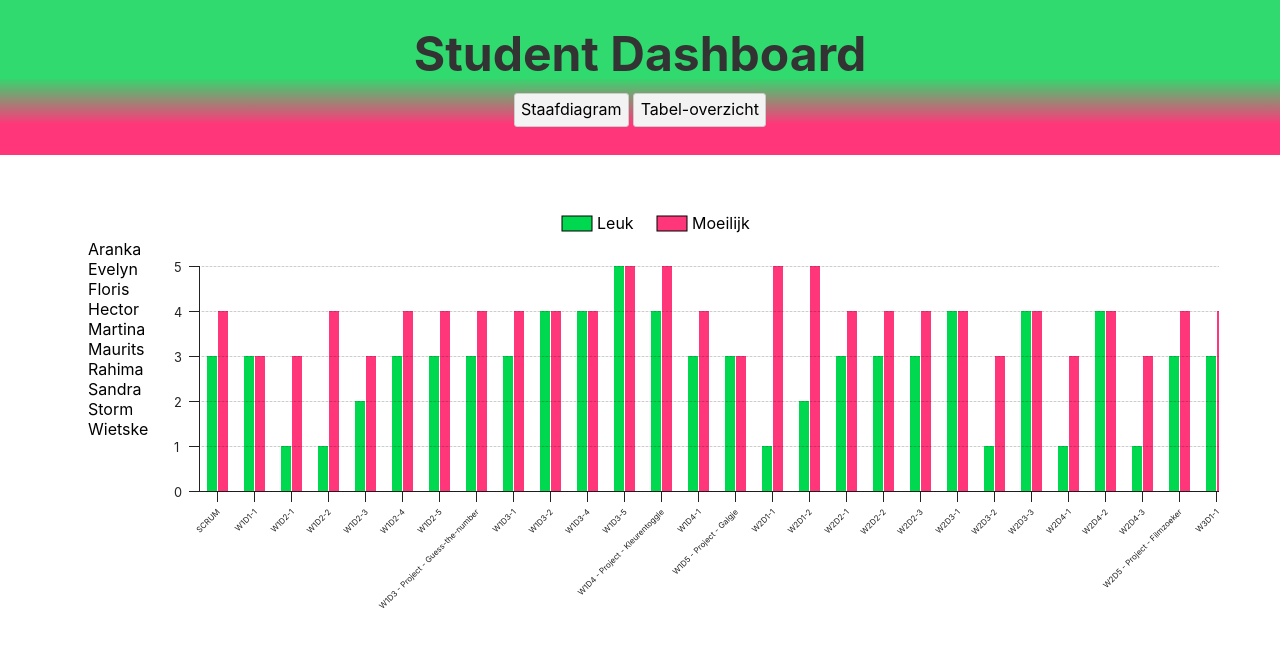
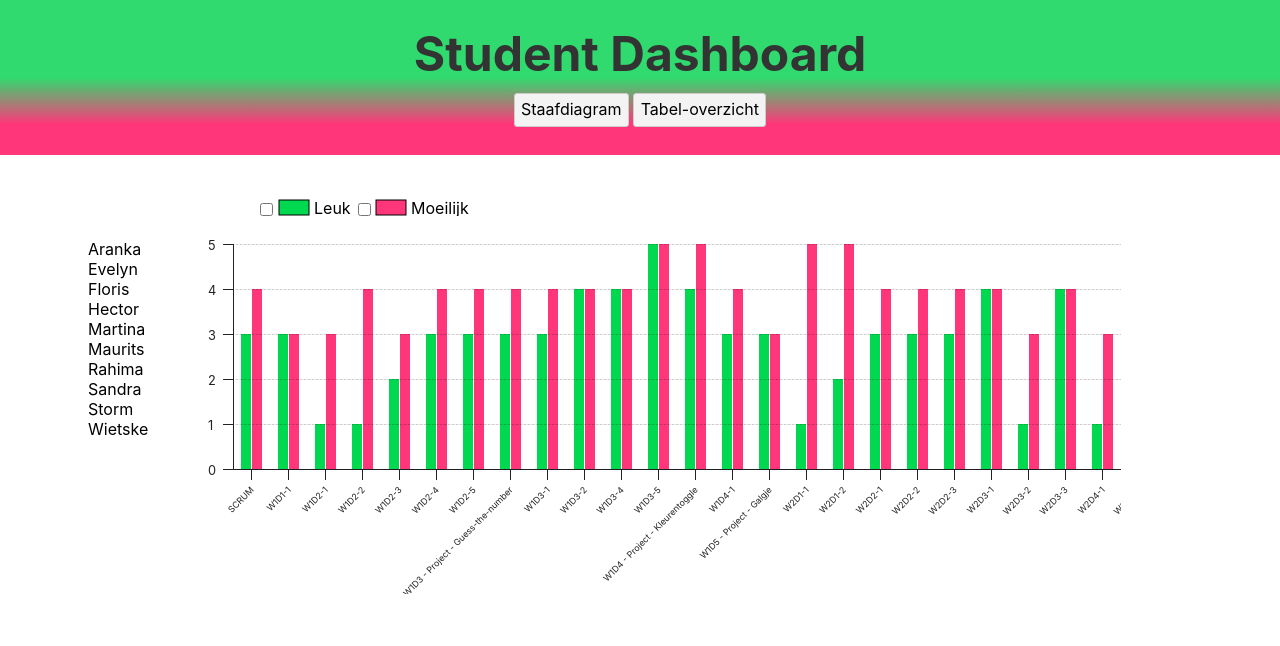
Before and after one commit to DebbySpaninks/debby_spaninks-StudentDashboard, a Svelte app in the folder svelte-studentdashboard/: page / in a window 1280 px wide. Shown: the top 646 px of the page. Built offline with nearby package versions, Linux system fonts and the light colour scheme.

Commit message:
create checkbox with legend and update styling

```diff
--- a/svelte-studentdashboard/src/components/routes/BarChart.svelte
+++ b/svelte-studentdashboard/src/components/routes/BarChart.svelte
@@ -7,17 +7,29 @@
 
   const yTicks = [ 5, 4, 3, 2, 1, 0 ];
 
-  // $: barWidth = 10;
-
 </script>
 
-<!-- legend green and pink -->
-<svg width="400" height="43">
-  <rect x="70" y="13" width="30" height="15" style="fill:#00D84F;stroke:black" />
-  <text x="105" y="26" width="30" height="15">Leuk</text>
-  <rect x="165" y="13" width="30" height="15" style="fill:#FF377A;stroke:black" />
-  <text x="200" y="26" width="30" height="15">Moeilijk</text>
-</svg>
+<div class="legend-container">
+
+  <!-- legend green -->
+  <label>
+    <input type="checkbox" name="green-legend" value="" />
+    <svg class="legend" width="80" height="25">
+      <rect x="1" y="9" width="30" height="15" style="fill:#00D84F;stroke:black" />
+      <text class="legend-green" x="36" y="23" width="30" height="15">Leuk</text>
+    </svg>
+  </label>
+
+  <!-- legend pink -->
+  <label>
+    <input type="checkbox" name="green-legend" value="" />
+    <svg class="legend" width="100" height="25">
+      <rect x="1" y="9" width="30" height="15" style="fill:#FF377A;stroke:black" />
+      <text class="legend-pink" x="36" y="23" width="30" height="15">Moeilijk</text>
+    </svg>
+  </label>
+
+</div>
 
 <div class="svg-container">
   <div class="svg-wrapper" style="--viewboxWidth:{diffScores.length * 42}px">
@@ -25,7 +37,6 @@
     <svg viewbox="0 0 {diffScores.length * 42} 370" fill="#222">
 
       <!-- black baselines (x- and y-axis) -->
-      <!-- Move to 0(x) 130(y), h(x) / v(y) = length                        deze nog verwijderen voor het inleveren!! -->
       <path d="M35 245 h2064 v1 H35 M35 20 h1 v225 H35 z" />
 
       <!-- horizontal green bar -->
@@ -86,10 +97,29 @@
 
 <style>
 
+.legend-container {
+  display: flex;
+  align-self: flex-start;
+  padding: 1.5em 0em 27em 6em;
+  position: absolute;
+}
+
+.legend:hover {
+    font-weight: bold;
+}
+
+text.legend-green,
+text.legend-pink,
+rect,
+input {
+  cursor: pointer;
+}
+
   .svg-container {
     max-width: 1215px;
-    width: 100%;
+    width: 87.5%;
     overflow: auto;
+    margin-left: -4em;
   }
 
   .svg-wrapper {
@@ -97,7 +127,7 @@
   }
 
   .text {
-    font-size: 0.5em;
+    font-size: 0.55em;
     position: sticky;
   }
 
```
